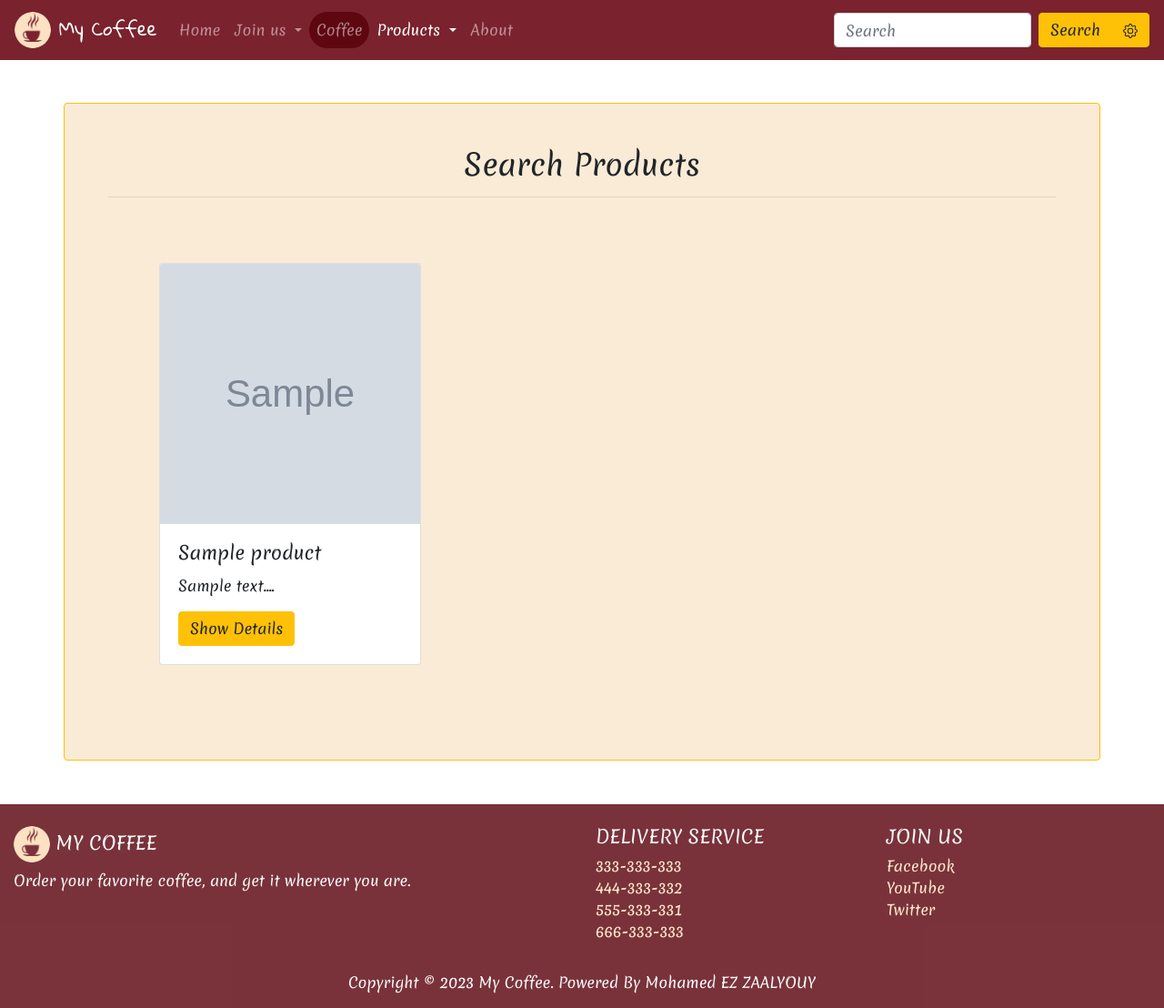
After one commit to MohamedEZ-zaalyouy/MyCoffee-Project-With-Django, a Django app: page /searchProduct/ in a window 1280 px wide. The commit adds this page. Shown: the whole page at 91% size. Run offline with Django 4.2, Linux system fonts and the light colour scheme; tables that the repository leaves empty hold one stand-in row (values such as "Sample post"); grey boxes marked "Sample" are stand-in pictures; some libraries are stand-ins or nearby versions.

Commit message:
add serach

```diff
--- a/mycoffee/urls.py
+++ b/mycoffee/urls.py
@@ -26,6 +26,7 @@ urlpatterns = [
     path('products/', views.products, name='products'),
     path('product/<int:pro_id>', views.product, name='product'),
     path('search/', views.search, name='search'),
+    path('searchProduct/', views.searchProduct, name='searchProduct'),
     path('admin/', admin.site.urls),
 ]
 
--- a/products/views.py
+++ b/products/views.py
@@ -25,3 +25,44 @@ def product(request,pro_id):
 
 def search(request):
     return render(request, 'products/search.html')
+
+
+def searchProduct(request):
+    products = Product.objects.all()
+    cs = None
+    if 'cs' in request.GET:
+        cs = request.GET['cs']
+        if not cs:
+            cs ='off'
+
+    if 'SearchName' in request.GET:
+        SearchName= request.GET['SearchName']
+        if SearchName:
+            if cs =='on':
+                products = products.filter(name__contains = SearchName)
+            else:
+                products = products.filter(name__icontains = SearchName)
+
+    if 'SearchDesc' in request.GET:
+        SearchDesc= request.GET['SearchDesc']
+        if SearchDesc:
+            if cs == 'on':
+                products = products.filter(description__contains = SearchDesc)
+            else:
+                products = products.filter(description__icontains = SearchDesc)
+
+    if 'SearchPriceMin' in request.GET and 'SearchPriceMax' in request.GET:
+        SearchPriceMin= request.GET['SearchPriceMin']
+        SearchPriceMax= request.GET['SearchPriceMax']
+        if SearchPriceMin and SearchPriceMax:
+            if SearchPriceMin.isdigit() and SearchPriceMax.isdigit():
+                products = products.filter(price__gte= SearchPriceMin, price__lte= SearchPriceMax)
+
+
+
+    # cs= request.GET['cs']
+
+    context = {
+        'products':products,
+    }
+    return render(request, 'products/searchProduct.html',context)
--- a/templates/partials/navbar.html
+++ b/templates/partials/navbar.html
@@ -73,8 +73,8 @@
         </li>
 
     </ul>
-    <form class="form-inline my-2 my-lg-0">
-    <input class="form-control mr-sm-2 remove-outline" type="search" placeholder="Search" aria-label="Search">
+    <form class="form-inline my-2 my-lg-0" action="{% url 'searchProduct' %}">
+    <input class="form-control mr-sm-2 remove-outline" name ='SearchName' type="search" placeholder="Search" aria-label="Search">
     <div class="btn-group" role="group">
         <button class="btn btn-warning my-2 my-sm-0" type="submit">Search</button>
         <a href="{% url 'search' %}" class="btn btn-warning my-2 my-sm-0">
--- /dev/null
+++ b/templates/products/searchProduct.html
@@ -0,0 +1,34 @@
+{% extends 'base.html' %}
+{% load static %}
+{% block content %}
+    <div class="my-form container p-5 my-5 rounded border border-warning">
+        <form>
+            <h2 class="text-center">Search Products</h2>
+            <hr>
+
+            <section>
+                <div class="container-fluid">
+                  <div class="row p-5" >
+
+                    {% for product in products%}
+                      <div>
+                      <div class="card m-2" style="width: 18rem;">
+                        <img src="{{product.photo.url}}" class="card-img-top" style="width: 286px; height: 286px;" alt="{{product.name}}">
+                        <div class="card-body">
+                          <h5 class="card-title">{{product.name|capfirst}}</h5>
+                          <p class="card-text">{{product.description|capfirst|slice:':50'}}...</p>
+                          <a href="{% url 'product' pro_id=product.id %}" class="btn btn-warning">Show Details</a>
+                        </div>
+                      </div>
+                    </div>
+                    {% endfor %}
+
+                  </div>
+                </div>
+            </section>
+
+
+        </form>
+
+    </div>
+{% endblock content %}
```
Also changed, not shown: templates/products/search.html (+6 -6 lines).
